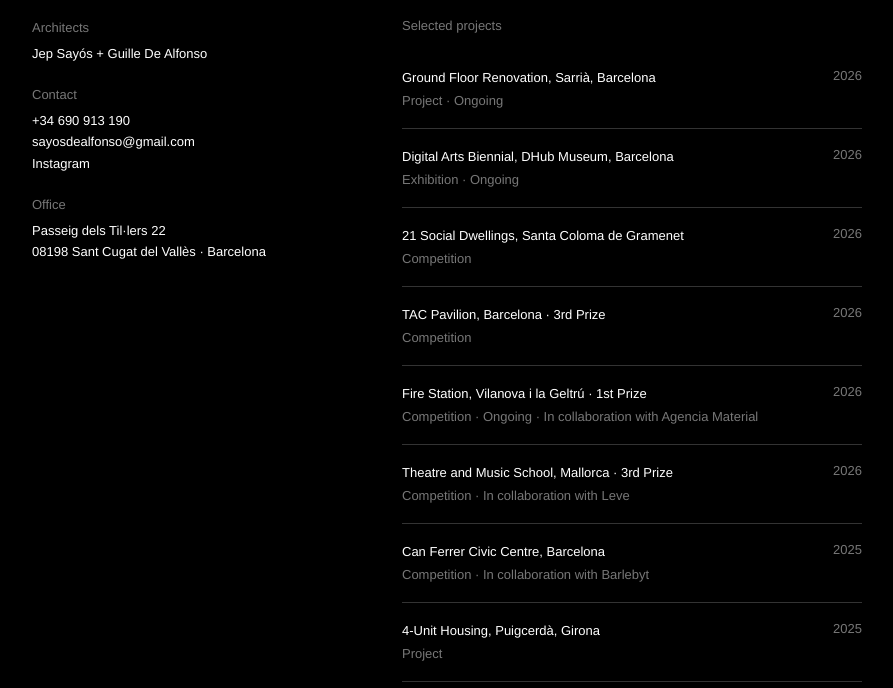
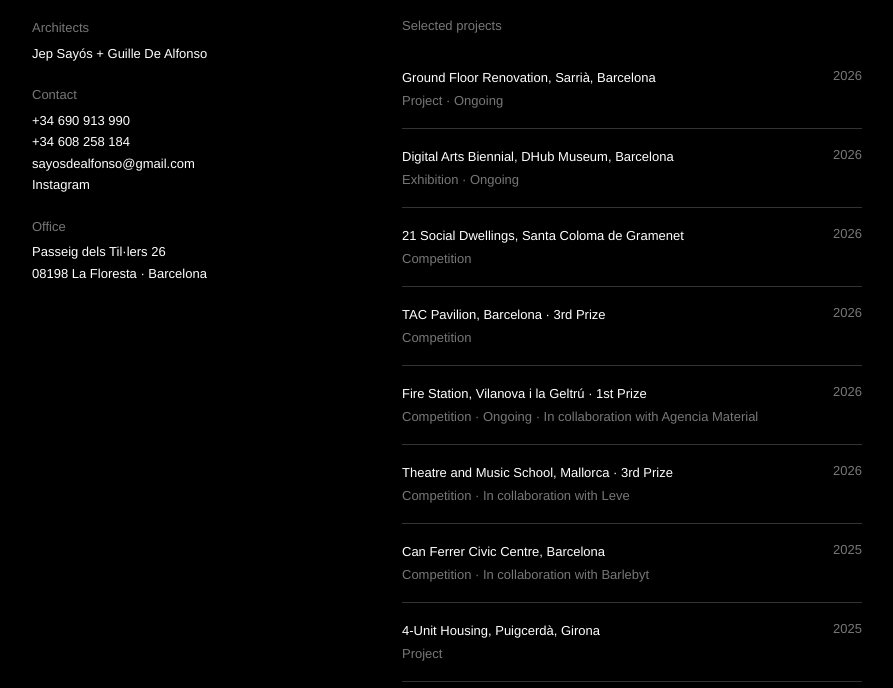
Before and after one commit to eduardtaberner/sayosdealfonso_01, a plain HTML site: page SAYOSDEALFONSO/about/index.html in a window 1280 px wide. Shown: the part 112-800 px from the top of the page, without its empty margins (8-901 px from the left). Drawn offline with Linux system fonts and the light colour scheme.

```diff
--- a/SAYOSDEALFONSO/about/index.html
+++ b/SAYOSDEALFONSO/about/index.html
@@ -280,7 +280,8 @@
 
       <div class="contact-group">
         <span class="contact-label">Contact</span>
-        <a href="tel:+34690913190">+34 690 913 190</a>
+        <a href="tel:+34690913990">+34 690 913 990</a>
+        <a href="tel:+34608258184">+34 608 258 184</a>
         <a href="mailto:sayosdealfonso@gmail.com">
           sayosdealfonso@gmail.com
         </a>
@@ -295,8 +296,8 @@
 
       <div class="contact-group">
         <span class="contact-label">Office</span>
-        <span>Passeig dels Til·lers 22</span>
-        <span>08198 Sant Cugat del Vallès · Barcelona</span>
+        <span>Passeig dels Til·lers 26</span>
+        <span>08198 La Floresta · Barcelona</span>
       </div>
 
     </div>
```
